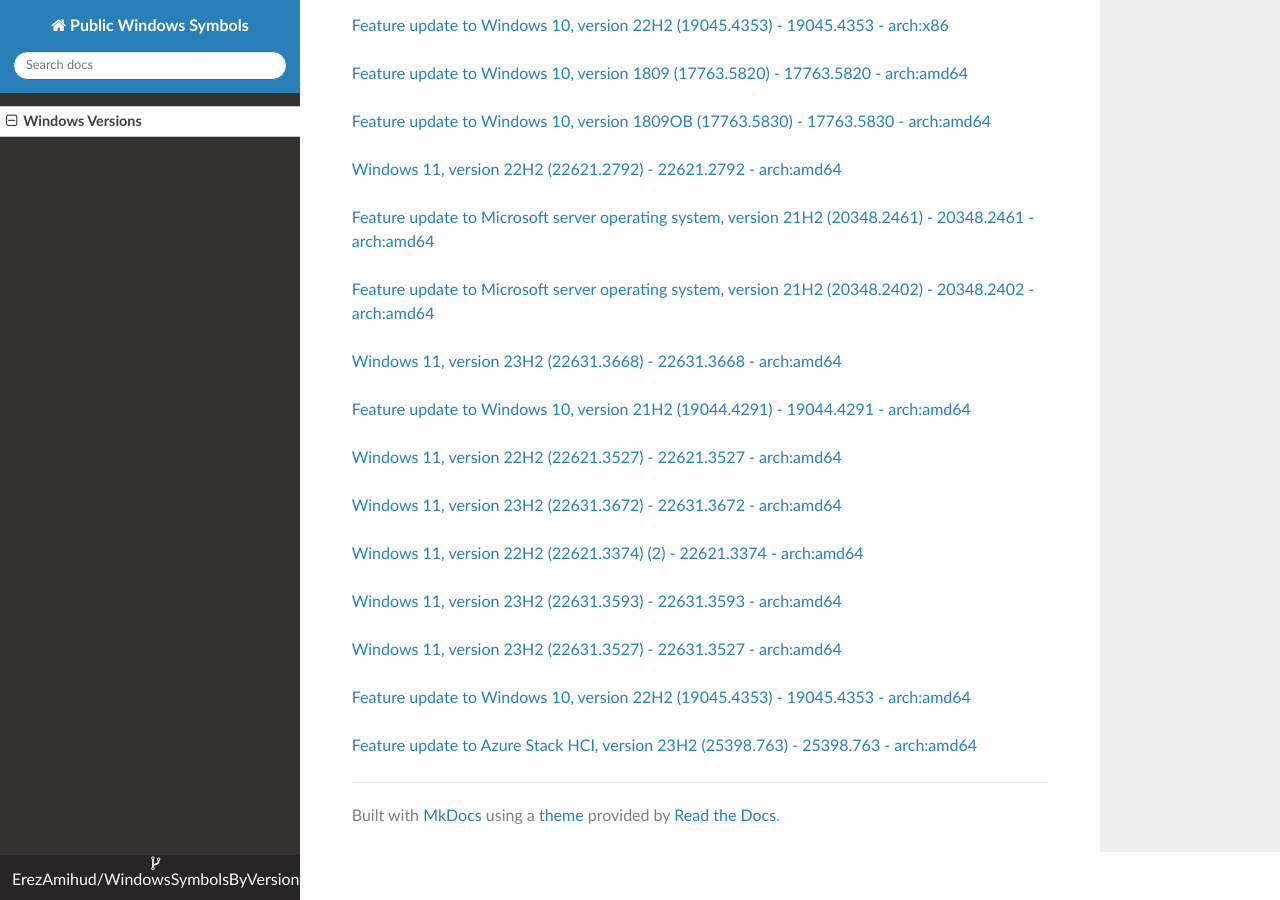
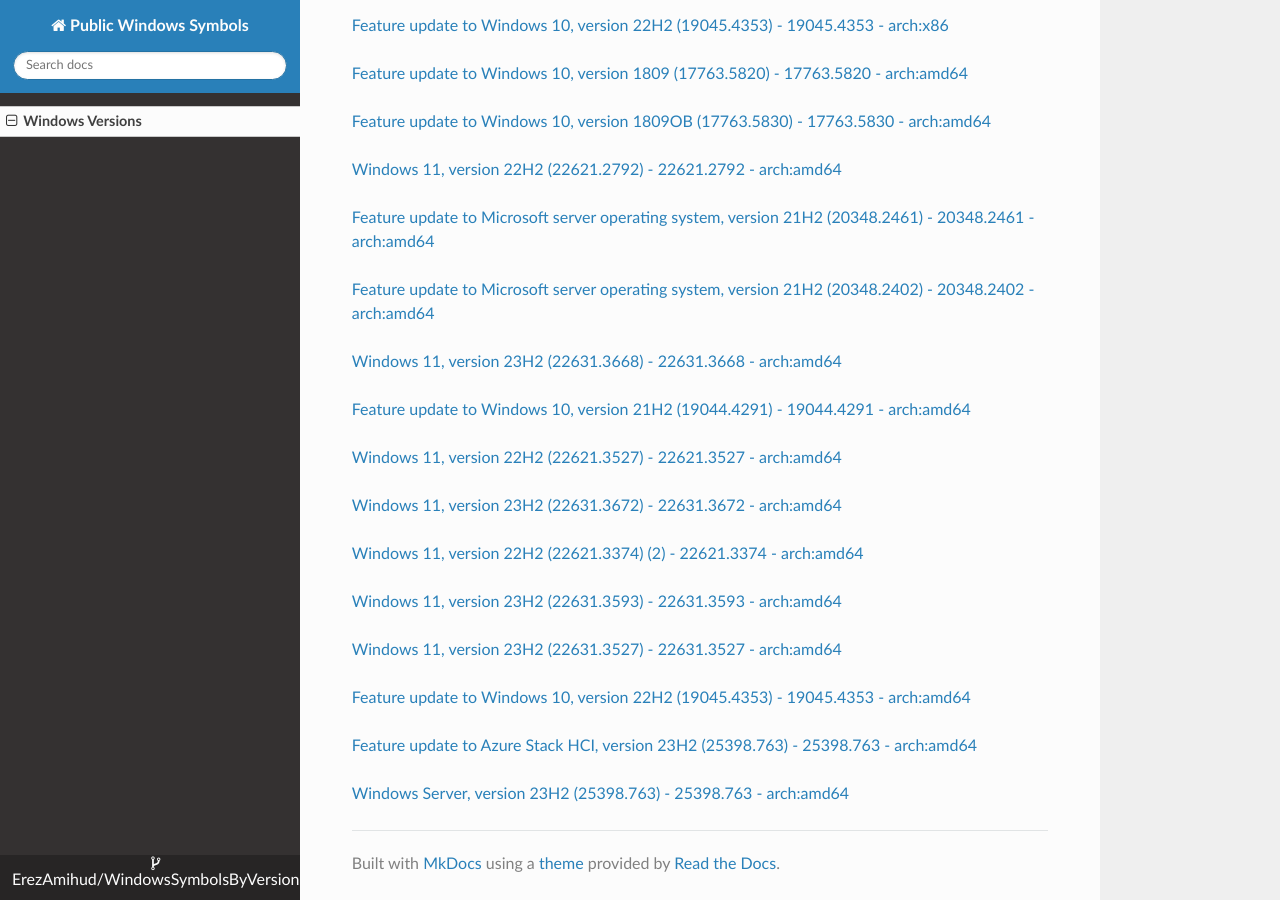
Before and after one commit to ErezAmihud/WindowsSymbolsByVersion, an MkDocs documentation site: the page built from docs/index.md, in a window 1280 px wide and 900 px high, scrolled down 15293 px. Built offline with MkDocs 1.6.1, drawn with Linux system fonts in a browser that asks for light colours; nearby versions of some CDN libraries.

Commit message:
Automated commit, add manifest for eb38ee0a-58f3-4d2e-b1e8-c8cd544246be

```diff
--- a/docs/index.md
+++ b/docs/index.md
@@ -820,3 +820,6 @@
 
 
 [Feature update to Azure Stack HCI, version 23H2 (25398.763) - 25398.763 - arch:amd64](https://github.com/ErezAmihud/WindowsSymbolsByVersion/blob/main/manifests/673ff3e5-dbaf-44a0-a3fd-435d12d552bd.manifest)
+
+
+[Windows Server, version 23H2 (25398.763) - 25398.763 - arch:amd64](https://github.com/ErezAmihud/WindowsSymbolsByVersion/blob/main/manifests/eb38ee0a-58f3-4d2e-b1e8-c8cd544246be.manifest)
```
Also changed, not shown: process_builds.json (+1 -1 lines), 1 other file.
